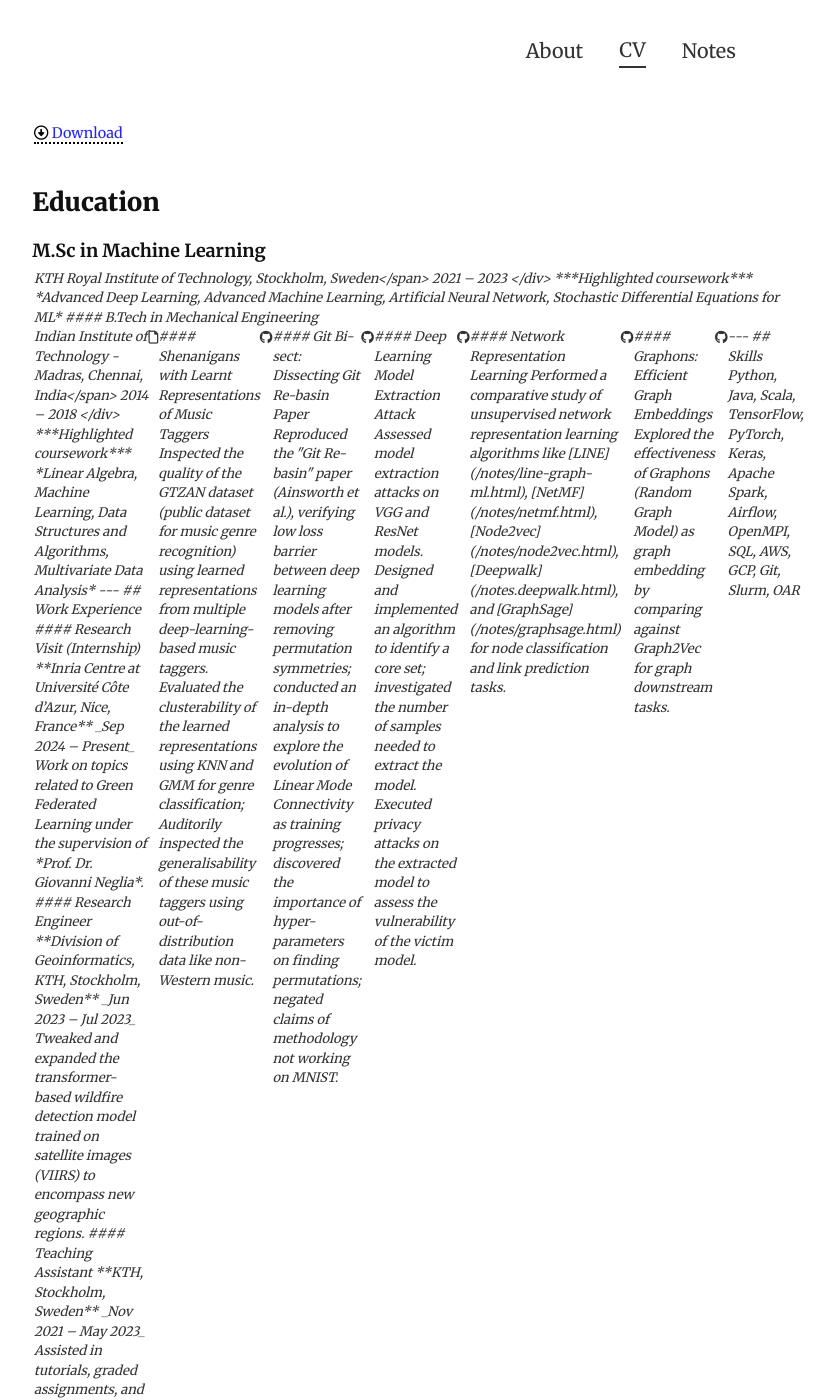
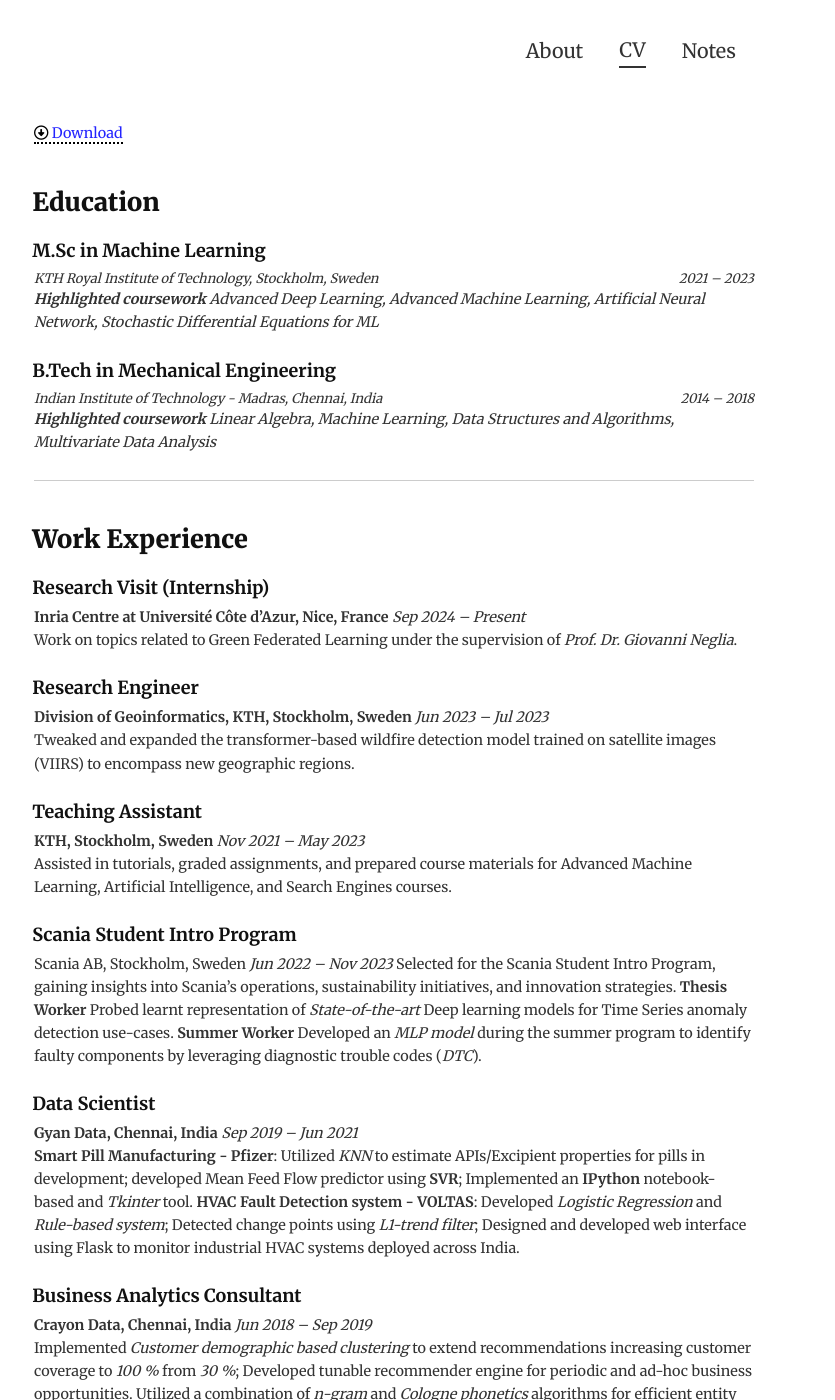
Before and after one commit to dannyrichy/dannyrichy.github.io, a Jekyll site: the page built from docs/cv.md, in a window 1280 px wide and 1400 px high. Shown: the whole window, without its empty margins (246-1081 px from the left). Built offline with Jekyll 4.4.1, drawn with Linux system fonts in a browser that asks for light colours; some of the changed text lies outside the part shown.

Commit message:
Modified cv to have html

```diff
--- a/docs/cv.md
+++ b/docs/cv.md
@@ -11,7 +11,7 @@ title: "CV"
 
 #### M.Sc in Machine Learning
 <div style="display: flex; justify-content: space-between; font-size: small; font-style: italic;">
-  <span><a href="https://www.kth.se/en" target="_blank" style="text-decoration: none; color: inherit;">KTH Royal Institute of Technology, Stockholm, Sweden</span>
+  <span><a href="https://www.kth.se/en" target="_blank" style="text-decoration: none; color: inherit;">KTH Royal Institute of Technology, Stockholm, Sweden</a></span>
   <span>2021 – 2023</span>
 </div>
 
@@ -19,7 +19,7 @@ title: "CV"
 
 #### B.Tech in Mechanical Engineering
 <div style="display: flex; justify-content: space-between; font-size: small; font-style: italic;">
-  <span><a href="https://www.iitm.ac.in/" target="_blank" style="text-decoration: none; color: inherit;">Indian Institute of Technology - Madras, Chennai, India</span>
+  <span><a href="https://www.iitm.ac.in/" target="_blank" style="text-decoration: none; color: inherit;">Indian Institute of Technology - Madras, Chennai, India</a></span>
   <span>2014 – 2018</span>
 </div>
 
```
